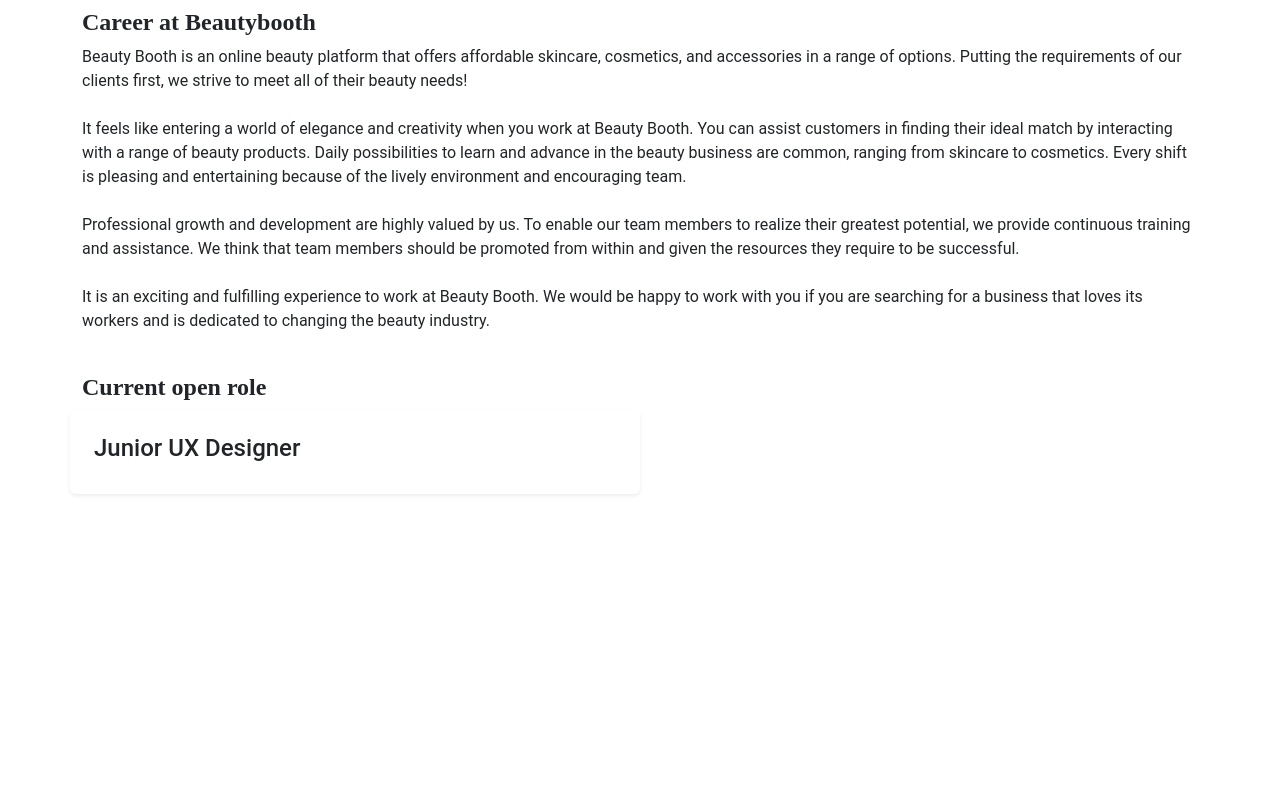
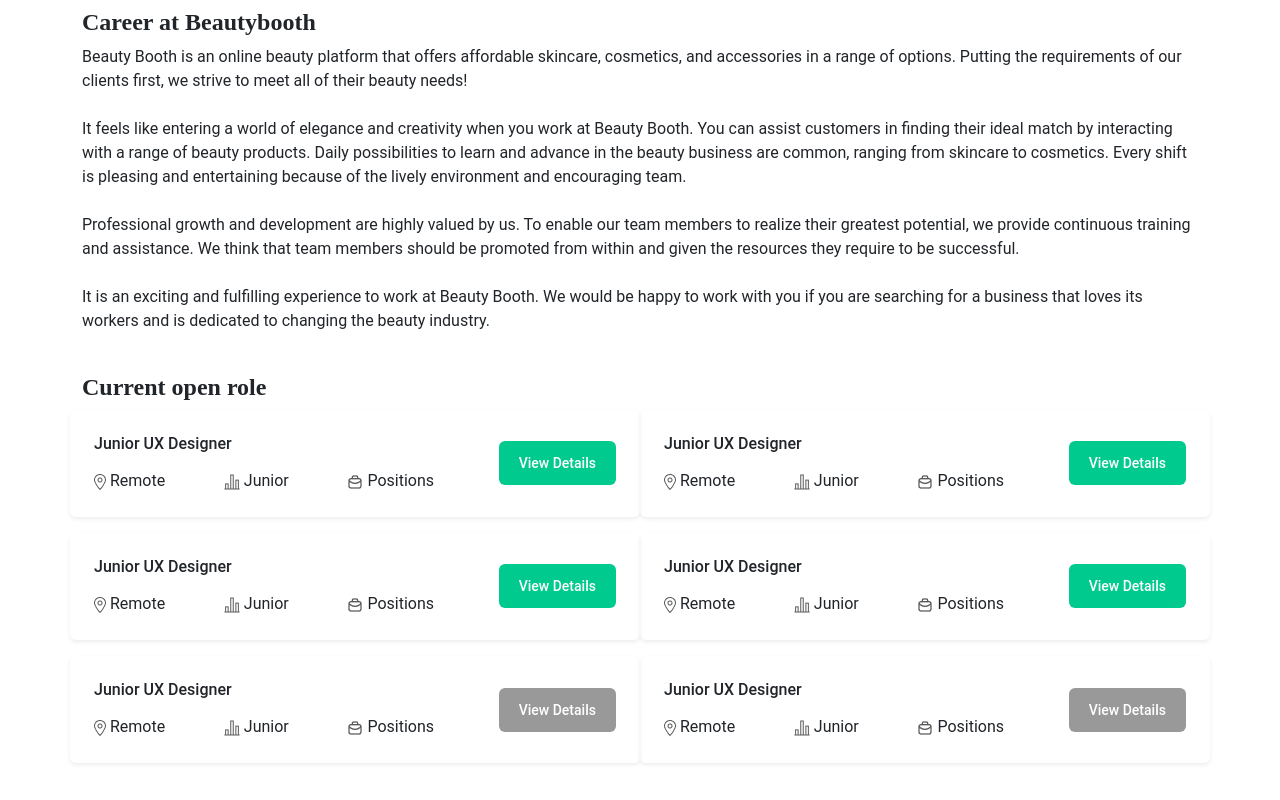
Before and after one commit to tanvirtbf/Beauty-Booth-Career-Page-design-Bootstrap, a plain HTML site: page index.html in a window 1280 px wide. Shown: the part 464-1264 px from the top of the page. Before the commit the page ends 982 px from the top, so only its background shows below. Drawn offline with nearby package versions, Linux system fonts and the light colour scheme; a web font is replaced by a local one.

Commit message:
start with another page

```diff
--- a/index.html
+++ b/index.html
@@ -16,7 +16,7 @@
     <div class="container mt-5">
       <div class="row bg-background">
         <div class="col">
-          <img src="./picture/Banner.png" alt="" />
+          <img src="./picture/12.jpg" alt="" class="rounded"/>
         </div>
       </div>
     </div>
@@ -56,31 +56,158 @@
       </div>
     </div>
 
-    <div class="container mt-4">
+    <div class="container mt-4 mb-5">
       <div class="row">
         <div class="col">
           <h1 class="heading">Current open role</h1>
         </div>
       </div>
-      <div class="row">
-        <div class="col-6 shadow-sm p-4 mb-4 rounded">
-          <div class="row">
+
+      <div class="row gx-4 gy-3">
+        <div class="col-6 shadow-sm p-4 rounded">
+          <div class="row d-flex align-items-center">
             <div class="col-8">
-              <h4>Junior UX Designer</h4>
-              <div>
-                <div></div>
-                <div></div>
-                <div></div>
+              <h6 class="mb-3">Junior UX Designer</h6>
+              <div class="d-flex justify-content-between">
+                <div>
+                  <img src="./picture/location 1.png" alt="">
+                  <span>Remote</span>
+                </div>
+                <div>
+                  <img src="./picture/graph-chart 1.png" alt="">
+                  <span>Junior</span>
+                </div>
+                <div>
+                  <img src="./picture/briefcase-alt 1.png" alt="">
+                  <span>Positions</span>
+                </div>
               </div>
             </div>
-            <div class="col-4"></div>
+            <div class="col-4 d-flex justify-content-end">
+              <button class="green-btn">View Details</button>
+            </div>
           </div>
         </div>
-        <div class="col-6"></div>
-        <div class="col-6"></div>
-        <div class="col-6"></div>
-        <div class="col-6"></div>
-        <div class="col-6"></div>
+        <div class="col-6 shadow-sm p-4 rounded">
+          <div class="row d-flex align-items-center">
+            <div class="col-8">
+              <h6 class="mb-3">Junior UX Designer</h6>
+              <div class="d-flex justify-content-between">
+                <div>
+                  <img src="./picture/location 1.png" alt="">
+                  <span>Remote</span>
+                </div>
+                <div>
+                  <img src="./picture/graph-chart 1.png" alt="">
+                  <span>Junior</span>
+                </div>
+                <div>
+                  <img src="./picture/briefcase-alt 1.png" alt="">
+                  <span>Positions</span>
+                </div>
+              </div>
+            </div>
+            <div class="col-4 d-flex justify-content-end">
+              <button class="green-btn">View Details</button>
+            </div>
+          </div>
+        </div>
+        <div class="col-6 shadow-sm p-4 rounded">
+          <div class="row d-flex align-items-center">
+            <div class="col-8">
+              <h6 class="mb-3">Junior UX Designer</h6>
+              <div class="d-flex justify-content-between">
+                <div>
+                  <img src="./picture/location 1.png" alt="">
+                  <span>Remote</span>
+                </div>
+                <div>
+                  <img src="./picture/graph-chart 1.png" alt="">
+                  <span>Junior</span>
+                </div>
+                <div>
+                  <img src="./picture/briefcase-alt 1.png" alt="">
+                  <span>Positions</span>
+                </div>
+              </div>
+            </div>
+            <div class="col-4 d-flex justify-content-end">
+              <button class="green-btn">View Details</button>
+            </div>
+          </div>
+        </div>
+        <div class="col-6 shadow-sm p-4 rounded">
+          <div class="row d-flex align-items-center">
+            <div class="col-8">
+              <h6 class="mb-3">Junior UX Designer</h6>
+              <div class="d-flex justify-content-between">
+                <div>
+                  <img src="./picture/location 1.png" alt="">
+                  <span>Remote</span>
+                </div>
+                <div>
+                  <img src="./picture/graph-chart 1.png" alt="">
+                  <span>Junior</span>
+                </div>
+                <div>
+                  <img src="./picture/briefcase-alt 1.png" alt="">
+                  <span>Positions</span>
+                </div>
+              </div>
+            </div>
+            <div class="col-4 d-flex justify-content-end">
+              <button class="green-btn">View Details</button>
+            </div>
+          </div>
+        </div>
+        <div class="col-6 shadow-sm p-4 rounded">
+          <div class="row d-flex align-items-center">
+            <div class="col-8">
+              <h6 class="mb-3">Junior UX Designer</h6>
+              <div class="d-flex justify-content-between">
+                <div>
+                  <img src="./picture/location 1.png" alt="">
+                  <span>Remote</span>
+                </div>
+                <div>
+                  <img src="./picture/graph-chart 1.png" alt="">
+                  <span>Junior</span>
+                </div>
+                <div>
+                  <img src="./picture/briefcase-alt 1.png" alt="">
+                  <span>Positions</span>
+                </div>
+              </div>
+            </div>
+            <div class="col-4 d-flex justify-content-end">
+              <button class="close-btn">View Details</button>
+            </div>
+          </div>
+        </div>
+        <div class="col-6 shadow-sm p-4 rounded">
+          <div class="row d-flex align-items-center">
+            <div class="col-8">
+              <h6 class="mb-3">Junior UX Designer</h6>
+              <div class="d-flex justify-content-between">
+                <div>
+                  <img src="./picture/location 1.png" alt="">
+                  <span>Remote</span>
+                </div>
+                <div>
+                  <img src="./picture/graph-chart 1.png" alt="">
+                  <span>Junior</span>
+                </div>
+                <div>
+                  <img src="./picture/briefcase-alt 1.png" alt="">
+                  <span>Positions</span>
+                </div>
+              </div>
+            </div>
+            <div class="col-4 d-flex justify-content-end">
+              <button class="close-btn">View Details</button>
+            </div>
+          </div>
+        </div>
       </div>
     </div>
 
--- a/style.css
+++ b/style.css
@@ -19,3 +19,17 @@
 .boxs{
   box-shadow: 0 4 16 0 #000000 6%;
 }
+.green-btn, .close-btn{
+  border-radius: 6px;
+  background-color: #00CA8D;
+  font-weight: 500;
+  font-size: 14px;
+  color: #FFFFFF;
+  line-height: 20px;
+  border: 0;
+  outline: 0;
+  padding: 12px 20px 12px 20px;
+}
+.close-btn{
+  background-color: #999999;
+}
```
Also changed, not shown: career-view.html (added, +57 -0 lines), picture/11.jpg (added), picture/12.jpg (added).
